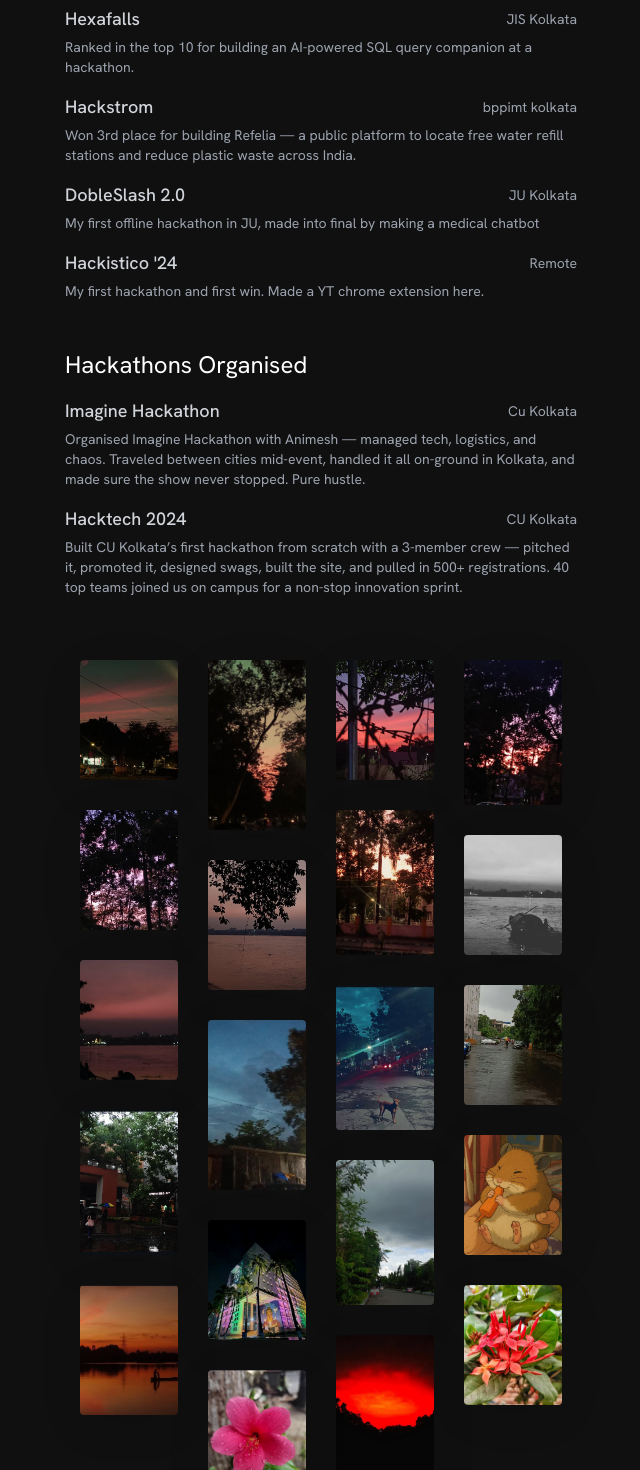
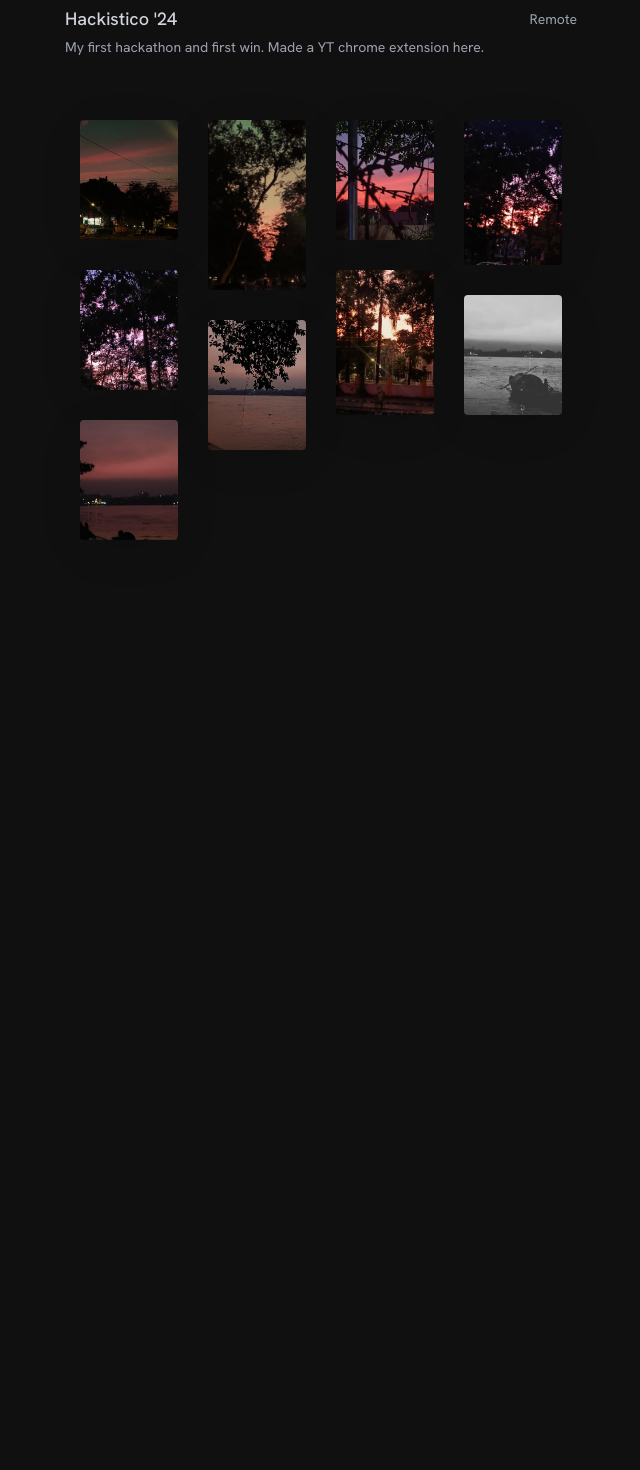
Before and after one commit to surendrakumar6350/portfolio, a Next.js app in the folder v3/: page /hackathons in a window 1280 px wide. Shown: the part 120-1590 px from the top of the page, without its empty margins (319-959 px from the left). After the commit the page ends 800 px from the top, so only its background shows below. Built offline with nearby package versions, Linux system fonts and the light colour scheme.

Commit message:
refactor: clean up hackathon components and remove unused data

```diff
--- a/v3/app/hackathons/page.tsx
+++ b/v3/app/hackathons/page.tsx
@@ -1,8 +1,5 @@
-import { Projects } from "@/constants";
-import Link from "next/link";
-import { AiOutlineRight } from "react-icons/ai";
 import Masonry from "@/components/Masonry/Masonry";
-import { hackathonWins, hackathonOrganised } from "@/constants/hackathons";
+import { hackathonWins } from "@/constants/hackathons";
 import BackButton from "@/components/shared/back";
 const hackathonImages = [
   { id: 1, image: "/hackathons/image1.webp", height: 300 },
@@ -14,17 +11,6 @@ const hackathonImages = [
   { id: 7, image: "/hackathons/image7.webp", height: 300 },
   { id: 8, image: "/hackathons/image8.webp", height: 320 },
   { id: 9, image: "/hackathons/image9.webp", height: 300 },
-  { id: 10, image: "/hackathons/image10.webp", height: 350 },
-  { id: 11, image: "/hackathons/image11.webp", height: 300 },
-  { id: 12, image: "/hackathons/image12.webp", height: 400 },
-  { id: 13, image: "/hackathons/image13.webp", height: 350 },
-  { id: 14, image: "/hackathons/image14.webp", height: 300 },
-  { id: 16, image: "/hackathons/image16.webp", height: 350 },
-  { id: 17, image: "/hackathons/image17.webp", height: 300 },
-  { id: 18, image: "/hackathons/image18.webp", height: 320 },
-  { id: 19, image: "/hackathons/image19.webp", height: 300 },
-  { id: 20, image: "/hackathons/image20.webp", height: 400 },
-  { id: 21, image: "/hackathons/image21.webp", height: 300 },
 ];
 
 export default function Hackathons() {
@@ -57,28 +43,6 @@ export default function Hackathons() {
                 ))}
               </div>
 
-              <div>
-                <h2 className="text-2xl text-white mb-4">
-                  Hackathons Organised
-                </h2>
-                <div className="flex flex-col">
-                  {hackathonOrganised.reverse().map((hack) => (
-                    <article key={hack.name} className="proj group mb-4">
-                      <div className="flex flex-col gap-1">
-                        <div className="flex items-center justify-between">
-                          <h3 className="text-lg font-medium text-gray-300">
-                            {hack.name}
-                          </h3>
-                          <p className="text-sm text-gray-400 ">{hack.venue}</p>
-                        </div>
-                        <p className="text-sm text-gray-400 ">
-                          {hack.description}
-                        </p>
-                      </div>
-                    </article>
-                  ))}
-                </div>
-              </div>
               <div className="mb-10">
                 <Masonry data={hackathonImages} />
               </div>
--- a/v3/components/hackathons.tsx
+++ b/v3/components/hackathons.tsx
@@ -1,8 +1,6 @@
-import { Projects } from "@/constants";
 import Link from "next/link";
-import { AiOutlineRight } from "react-icons/ai";
 import Masonry from "./Masonry/Masonry";
-import { hackathonWins, hackathonOrganised } from "@/constants/hackathons";
+import { hackathonWins } from "@/constants/hackathons";
 const hackathonImages = [
   { id: 1, image: "/hackathons/image1.webp", height: 300 },
   { id: 2, image: "/hackathons/image2.webp", height: 400 },
@@ -13,17 +11,6 @@ const hackathonImages = [
   { id: 7, image: "/hackathons/image7.webp", height: 300 },
   { id: 8, image: "/hackathons/image8.webp", height: 320 },
   { id: 9, image: "/hackathons/image9.webp", height: 300 },
-  { id: 10, image: "/hackathons/image10.webp", height: 350 },
-  { id: 11, image: "/hackathons/image11.webp", height: 300 },
-  { id: 12, image: "/hackathons/image12.webp", height: 400 },
-  { id: 13, image: "/hackathons/image13.webp", height: 350 },
-  { id: 14, image: "/hackathons/image14.webp", height: 300 },
-  { id: 16, image: "/hackathons/image16.webp", height: 350 },
-  { id: 17, image: "/hackathons/image17.webp", height: 300 },
-  { id: 18, image: "/hackathons/image18.webp", height: 320 },
-  { id: 19, image: "/hackathons/image19.webp", height: 300 },
-  { id: 20, image: "/hackathons/image20.webp", height: 400 },
-  { id: 21, image: "/hackathons/image21.webp", height: 300 },
 ];
 
 export default function Hackathons() {
@@ -59,32 +46,6 @@ export default function Hackathons() {
                 </article>
               ))}
           </div>
-
-          <div>
-            <h2 className="text-2xl text-white mb-4">Hackathons Organised</h2>
-            <div className="flex flex-col">
-              {hackathonOrganised
-                .slice(-2)
-                .reverse()
-                .map((hack) => (
-                  <article key={hack.name} className="proj group mb-4">
-                    <div className="flex flex-col gap-1">
-                      <div className="flex items-center justify-between">
-                        <h3 className="text-lg font-medium text-gray-300">
-                          {hack.name}
-                        </h3>
-                        <p className="text-sm text-gray-400 ">
-                          {hack.venue}
-                        </p>
-                      </div>
-                      <p className="text-sm text-gray-400 ">
-                        {hack.description}
-                      </p>
-                    </div>
-                  </article>
-                ))}
-            </div>
-          </div>
           <div className="mb-10">
             <h2 className="text-2xl text-white mb-4">Uncompiled Moments</h2>
             <Masonry data={hackathonImages} />
--- a/v3/components/links.tsx
+++ b/v3/components/links.tsx
@@ -55,7 +55,7 @@ export default function Links() {
   return (
     <div className="flex flex-row gap-3">
       <a
-        href="https://www.instagram.com/adult__admin"
+        href="https://x.com/dev_surendra_"
         target="_blank"
         rel="noopener noreferrer"
         className="flex flex-row items-center justify-start gap-2.5
--- a/v3/constants/hackathons.ts
+++ b/v3/constants/hackathons.ts
@@ -4,37 +4,5 @@ export const hackathonWins = [
     venue: "Remote",
     description:
       "My first hackathon and first win. Made a YT chrome extension here.",
-  },
-  {
-    name: "DobleSlash 2.0",
-    venue: "JU Kolkata",
-    description: "My first offline hackathon in JU, made into final by making a medical chatbot",
-  },
-  {
-    name: "Hackstrom",
-    venue: "bppimt kolkata",
-    description:
-    " Won 3rd place for building Refelia — a public platform to locate free water refill stations and reduce plastic waste across India.",
-  },
-  {
-    name: "Hexafalls",
-    venue: "JIS Kolkata",
-    description:
-     "Ranked in the top 10 for building an AI-powered SQL query companion at a hackathon."
   }
 ];
-
-export const hackathonOrganised = [
-  {
-    name: "Hacktech 2024",
-    venue: "CU Kolkata",
-    description:
-     " Built CU Kolkata’s first hackathon from scratch with a 3-member crew — pitched it, promoted it, designed swags, built the site, and pulled in 500+ registrations. 40 top teams joined us on campus for a non-stop innovation sprint.",
-  },
-  {
-    name: "Imagine Hackathon",
-    venue: "Cu Kolkata",
-    description:
-      "Organised Imagine Hackathon with Animesh — managed tech, logistics, and chaos. Traveled between cities mid-event, handled it all on-ground in Kolkata, and made sure the show never stopped. Pure hustle.",
-  },
-];
```
Lines whose indentation alone changed are shown as unchanged.
